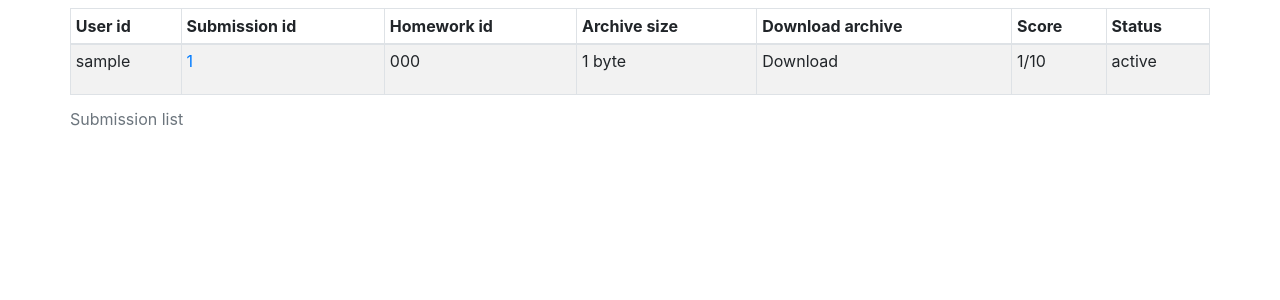
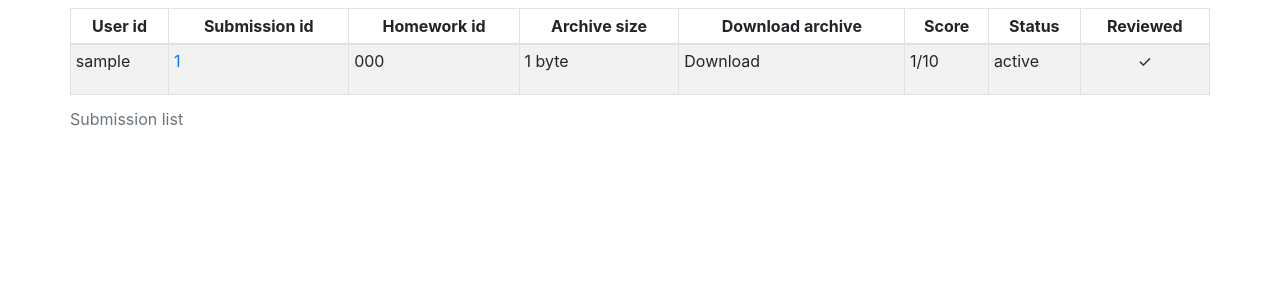
Before and after one commit to vmck/acs-interface, a Django app: template interface/templates/interface/submission_list.html in a window 1280 px wide. Shown: the part 56-356 px from the top of the page. Run offline with Django 3.2, Linux system fonts and the light colour scheme; data comes from the database, SQL or seed files in the repository; tables that the repository leaves empty hold one stand-in row (values such as "Sample post"); the template is opened without the code that fills it: values that come from a table or form of the project are taken from there, most other values are stand-ins (such as "Sample title", 1, 10 or a date in 2020).

Commit message:
Review status

```diff
--- a/interface/templates/interface/submission_list.html
+++ b/interface/templates/interface/submission_list.html
@@ -19,7 +19,7 @@
             <div class="row mt-2">
                 <table class="table table-striped table-bordered table-sm">
                     <caption>Submission list</caption>
-                    <thead>
+                    <thead class="text-center">
                         <tr>
                             <th scope="col">User id</th>
                             <th scope="col">Submission id</th>
@@ -28,6 +28,7 @@
                             <th scope="col">Download archive</th>
                             <th scope="col">Score</th>
                             <th scope="col">Status</th>
+                            <th scope="col">Reviewed</th>
                         </tr>
                     </thead>
                     <tbody>
@@ -46,6 +47,11 @@
                             </td>
                             <td>{{ sub.total_score }}/{{ sub.assignment.max_score }}</td>
                             <td>{{ sub.state }}</td>
+                            <td class="text-center">
+                                {% if sub.review_message %}
+                                    &#x2713;
+                                {% endif %}
+                            </td>
                         </tr>
                     {% endfor %}
                     </tbody>
```
